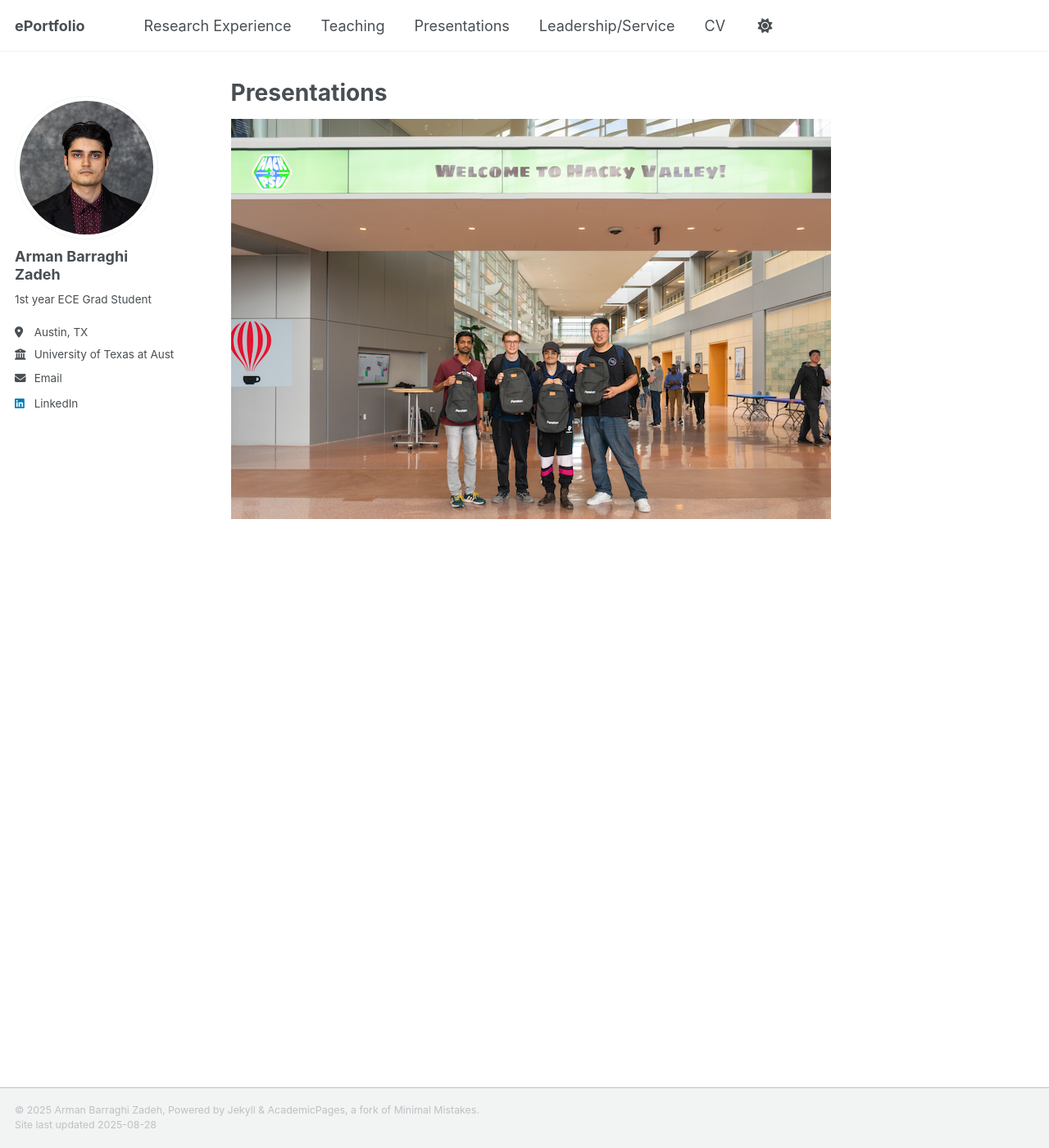
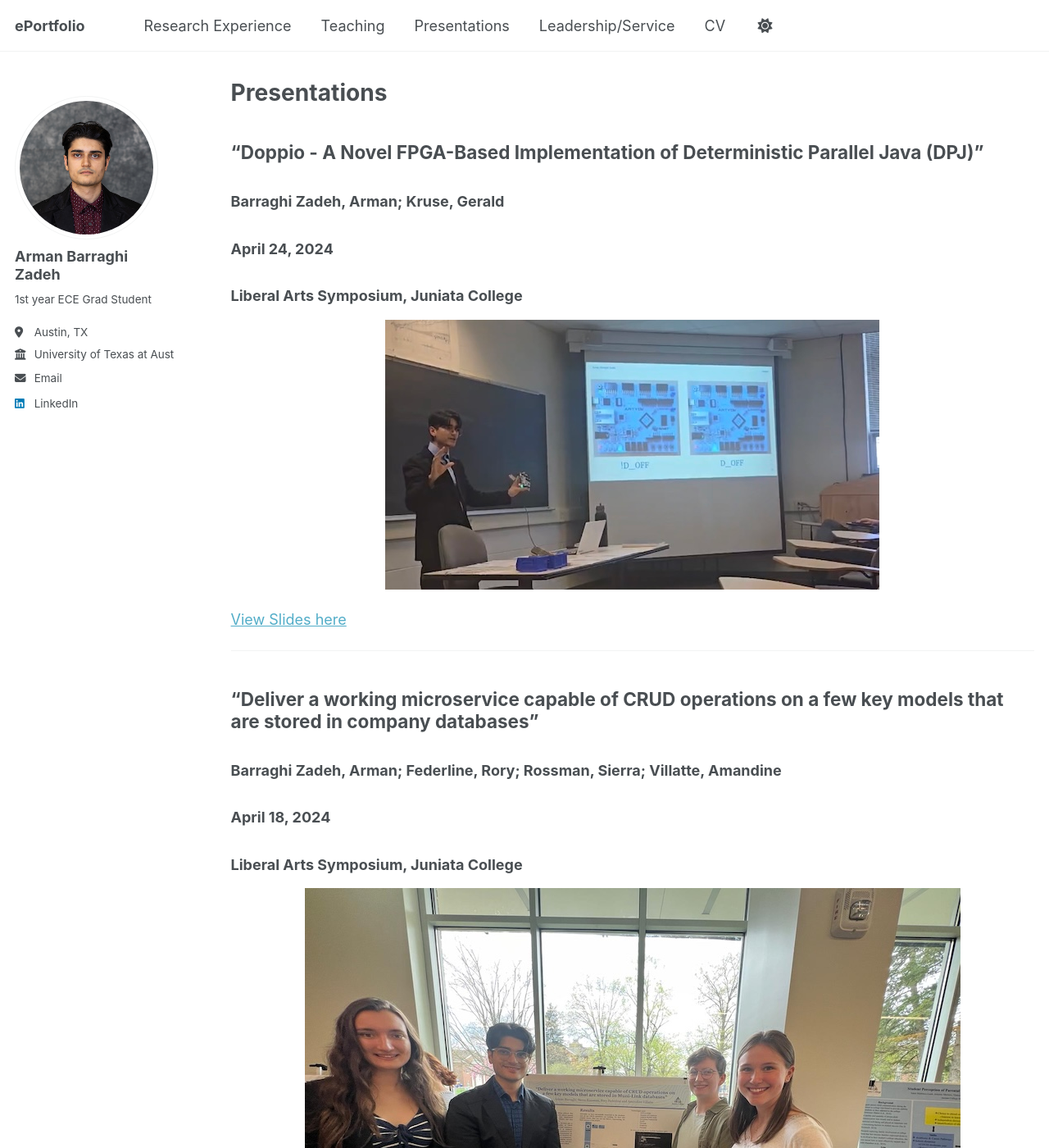
Before and after one commit to ABarraghi/abarraghi.github.io, a Jekyll site: the page built from _pages/presentations.md, in a window 1280 px wide and 1400 px high. Shown: the whole window at 82% size. Built offline with Jekyll 4.4.1, drawn with Linux system fonts in a browser that asks for light colours; a script that is not in the unit is left out.

Commit message:
Leadership and Presentation formatting

```diff
--- a/_pages/presentations.md
+++ b/_pages/presentations.md
@@ -7,4 +7,26 @@ redirect_from:
   - /talks
 ---
 
-![Photo from the Social Innovation Challenge](/images/hackpsu1.png)
+## "Doppio - A Novel FPGA-Based Implementation of Deterministic Parallel Java (DPJ)"
+### Barraghi Zadeh, Arman; Kruse, Gerald
+### April 24, 2024
+### Liberal Arts Symposium, Juniata College
+
+<p align="center">
+  <img src="/images/las_2025.jpg" />
+</p>
+
+[View Slides here](https://docs.google.com/presentation/d/1e3VrZvDQQJJlR26FQRRZX6angqBTG-LbgugGmVk-c8Y/edit?usp=sharing)
+
+---
+
+## "Deliver a working microservice capable of CRUD operations on a few key models that are stored in company databases"
+### Barraghi Zadeh, Arman; Federline, Rory; Rossman, Sierra; Villatte, Amandine
+### April 18, 2024
+### Liberal Arts Symposium, Juniata College
+
+<p align="center">
+  <img src="/images/las_2024.jpeg" />
+</p>
+
+[View Poster here](https://www.canva.com/design/DAGAreW4t04/d2AHsFXpD4rYgx3JIq__uA/view?utm_content=DAGAreW4t04&utm_campaign=designshare&utm_medium=link2&utm_source=uniquelinks&utlId=h417d7bd7a7)
```
Also changed, not shown: _pages/leadership.md (+2 -0 lines), images/las_2024.jpeg (added), images/las_2025.jpg (added), 1 other file.
